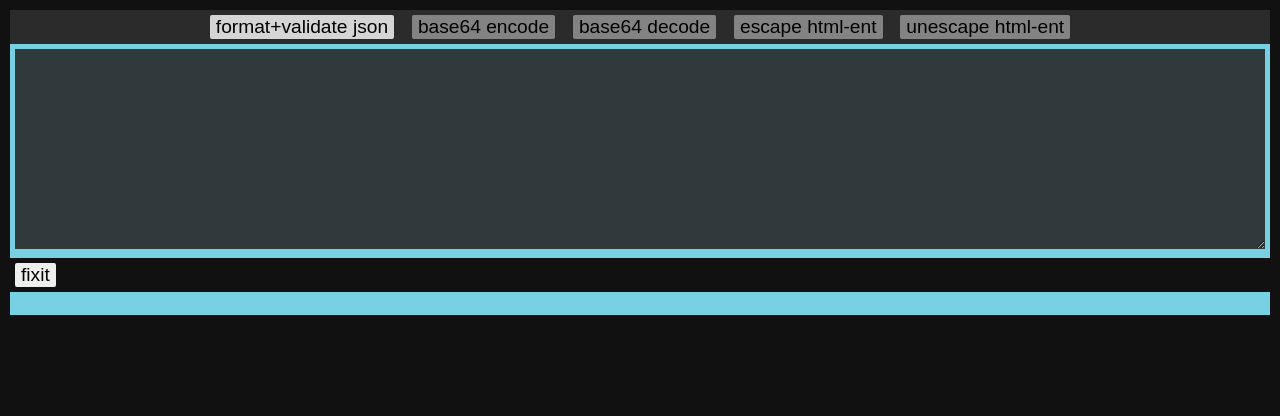
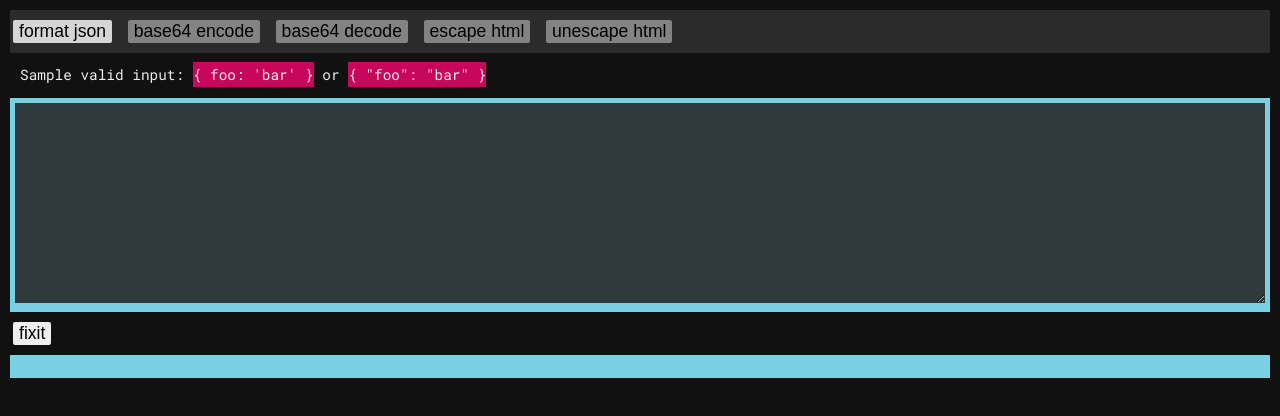
Before and after one commit to ednapiranha/utilijen, a plain HTML site: page index.html in a window 1280 px wide. Drawn offline with Linux system fonts and the light colour scheme; a web font is replaced by a local one.

Commit message:
added tips

```diff
--- a/index.html
+++ b/index.html
@@ -5,17 +5,34 @@
     <meta charset="utf-8">
     <meta content="width=device-width, height=device-height, user-scalable=no, initial-scale=1, maximum-scale=1, minimum-scale=1" name="viewport">
     <meta content="yes" name="apple-mobile-web-app-capable">
-    <link href="https://fonts.googleapis.com/css?family=Zilla+Slab+Highlight" rel="stylesheet">
+    <link href="https://fonts.googleapis.com/css?family=Roboto+Mono" rel="stylesheet">
     <link rel="stylesheet" href="main.css">
   </head>
   <body>
     <header>
-      <button id="formatJSON">format+validate json</button>
+      <button id="formatJSON">format json</button>
       <button id="formatBase64Encode">base64 encode</button>
       <button id="formatBase64Decode">base64 decode</button>
-      <button id="escapeHTMLString">escape html-ent</button>
-      <button id="unescapeHTMLString">unescape html-ent</button>
+      <button id="escapeHTMLString">escape html</button>
+      <button id="unescapeHTMLString">unescape html</button>
     </header>
+    <section>
+      <p id="formatJSON-tips">
+        Sample valid input: <span>{ foo: 'bar' }</span> or <span>{ "foo": "bar" }</span>
+      </p>
+      <p id="formatBase64Encode-tips">
+        Encode a base64 string
+      </p>
+      <p id="formatBase64Decode-tips">
+        Decode a base64 string
+      </p>
+      <p id="escapeHTMLString-tips">
+        Escapes: <span>&lt;</span>, <span>&gt;</span>, <span>&quot;</span>, <span>&amp;</span>
+      </p>
+      <p id="unescapeHTMLString-tips">
+        Unescapes: <span>&amp;lt;</span>, <span>&amp;gt;</span>, <span>&amp;quot;</span>, <span>&amp;amp;</span>
+      </p>
+    </section>
     <div id="input">
       <textarea></textarea>
     </div>
--- a/main.css
+++ b/main.css
@@ -2,12 +2,11 @@ body {
   padding: 10px;
   margin: 0;
   background-color: #111;
-  font-family: monospace;
+  font-family: 'Roboto Mono', monospace;
 }
 
 header {
   background-color: rgba(50, 50, 50, 0.8);
-  text-align: center;
 }
 
 header button {
@@ -15,9 +14,9 @@ header button {
 }
 
 button {
-  margin: 5px;
+  margin: 10px 3px;
   border: 0;
-  font-size: 1.2rem;
+  font-size: 1.1rem;
   border-radius: 2px;
 }
 
@@ -32,6 +31,23 @@ header button.on {
 
 #fix {
   background-color: rgba(10, 200, 180, 0.8);
+}
+
+section  p {
+  color: #eee;
+  line-height: 1rem;
+  font-size: 0.9rem;
+  margin-left: 10px;
+  display: none;
+}
+
+section p.on {
+  display: block;
+}
+
+section span {
+  background-color: rgba(220, 5, 100, 0.9);
+  padding: 3px 0;
 }
 
 textarea {
--- a/main.js
+++ b/main.js
@@ -1,14 +1,21 @@
 var input = document.querySelector('#input textarea')
 var output = document.querySelector('#output pre')
+var tips = document.querySelectorAll('section p')
 var fixit = document.querySelector('#fixit')
 var actionTypes = {}
 
 var actions = document.querySelectorAll('header button')
 var currentType
 
-function reset() {
+function resetBtns() {
   actions.forEach(function (a) {
     a.className = ''
+  })
+}
+
+function resetTips() {
+  tips.forEach(function (t) {
+    t.className = ''
   })
 }
 
@@ -17,8 +24,10 @@ actions.forEach(function (a) {
   a.onclick = function (ev) {
     ev.preventDefault()
     currentType = this.id
-    reset()
+    resetBtns()
+    resetTips()
     this.className = 'on'
+    document.querySelector('#' + this.id + '-tips').className = 'on'
   }
 })
 
```
